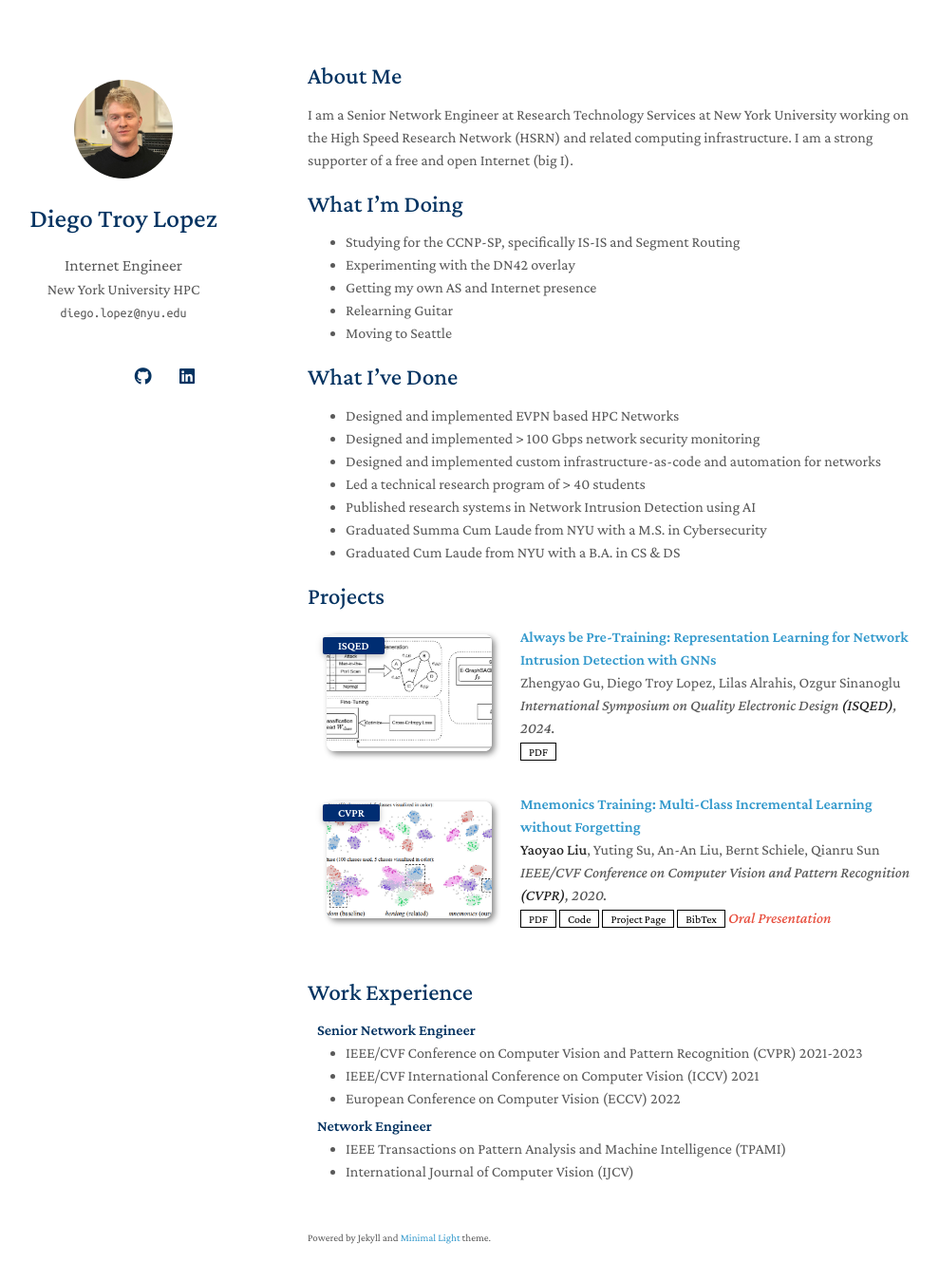
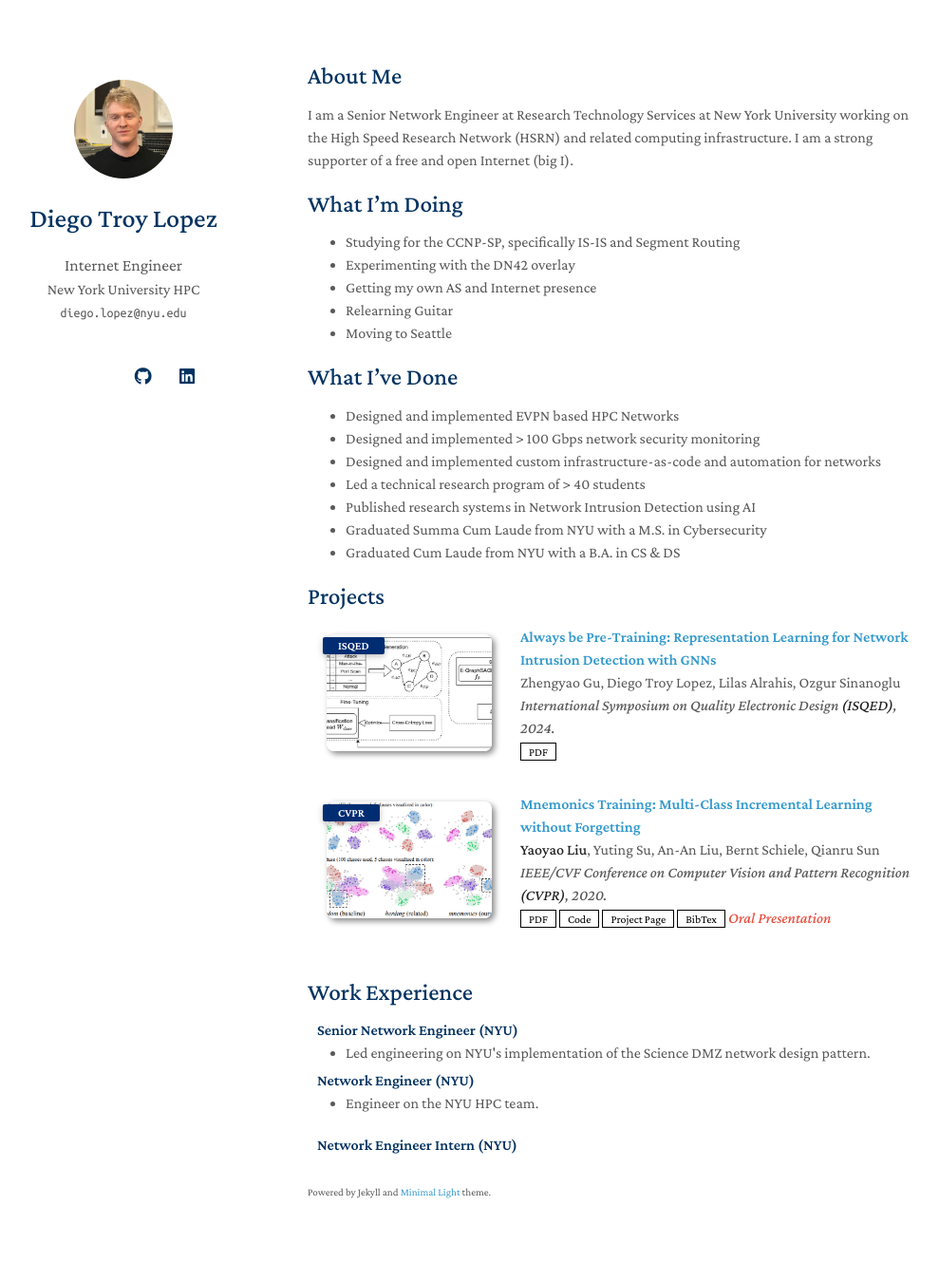
Before and after one commit to diego-lopez8/diego-lopez8.github.io, a Jekyll site: the page built from index.md, in a window 1280 px wide and 1384 px high. Shown: the top 1349 px of the window at 95% size, without its empty margins (146-1135 px from the left). Built offline with Jekyll 4.4.1, drawn with Linux system fonts in a browser that asks for light colours; a style sheet for code colours, icons or effects is not loaded; our own code applies the rules of GitHub Pages for plain Markdown files.

Commit message:
Update services.md

```diff
--- a/_includes/services.md
+++ b/_includes/services.md
@@ -1,16 +1,15 @@
 ## Work Experience
 
-<h4 style="margin:0 10px 0;">Senior Network Engineer</h4>
+<h4 style="margin:0 10px 0;">Senior Network Engineer (NYU) </h4>
 
 <ul style="margin:0 0 5px;">
-  <li><a href="http://cvpr2023.thecvf.com/"><autocolor>IEEE/CVF Conference on Computer Vision and Pattern Recognition (CVPR) 2021-2023</autocolor></a></li>
-  <li><a href="http://iccv2021.thecvf.com/"><autocolor>IEEE/CVF International Conference on Computer Vision (ICCV) 2021</autocolor></a></li>
-  <li><a href="https://eccv2022.ecva.net/"><autocolor>European Conference on Computer Vision (ECCV) 2022</autocolor></a></li>
+  <li>Led engineering on NYU's implementation of the Science DMZ network design pattern.</li>
 </ul>
 
-<h4 style="margin:0 10px 0;">Network Engineer</h4>
+<h4 style="margin:0 10px 0;">Network Engineer (NYU)</h4>
 
 <ul style="margin:0 0 20px;">
-  <li><a href="https://www.computer.org/csdl/journal/tp"><autocolor>IEEE Transactions on Pattern Analysis and Machine Intelligence (TPAMI)</autocolor></a></li>
-  <li><a href="https://www.springer.com/journal/11263"><autocolor>International Journal of Computer Vision (IJCV)</autocolor></a></li>
+  <li>Engineer on the NYU HPC team. </li>
 </ul>
+
+<h4 style="margin:0 10px 0;">Network Engineer Intern (NYU)</h4>
```
